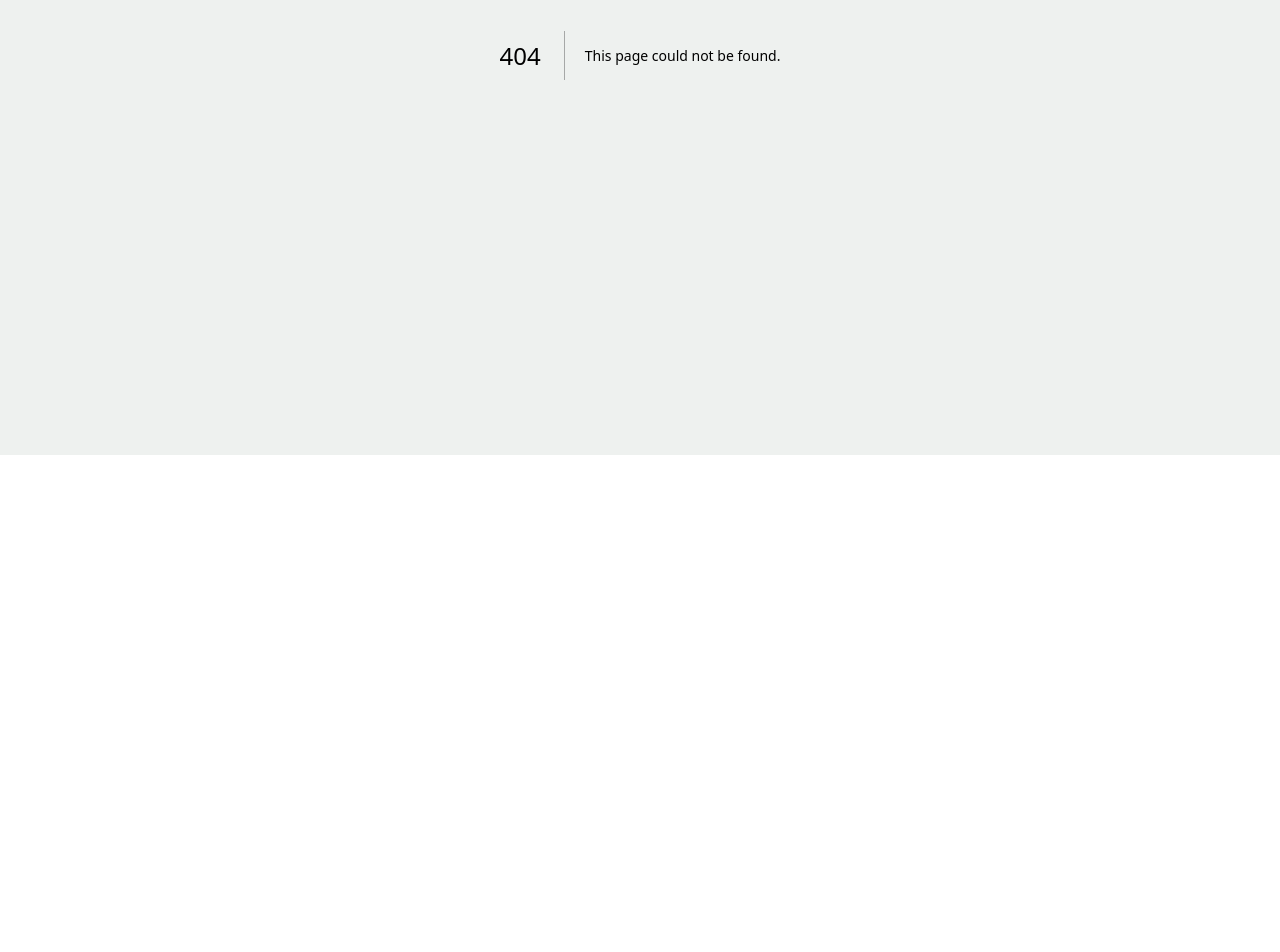
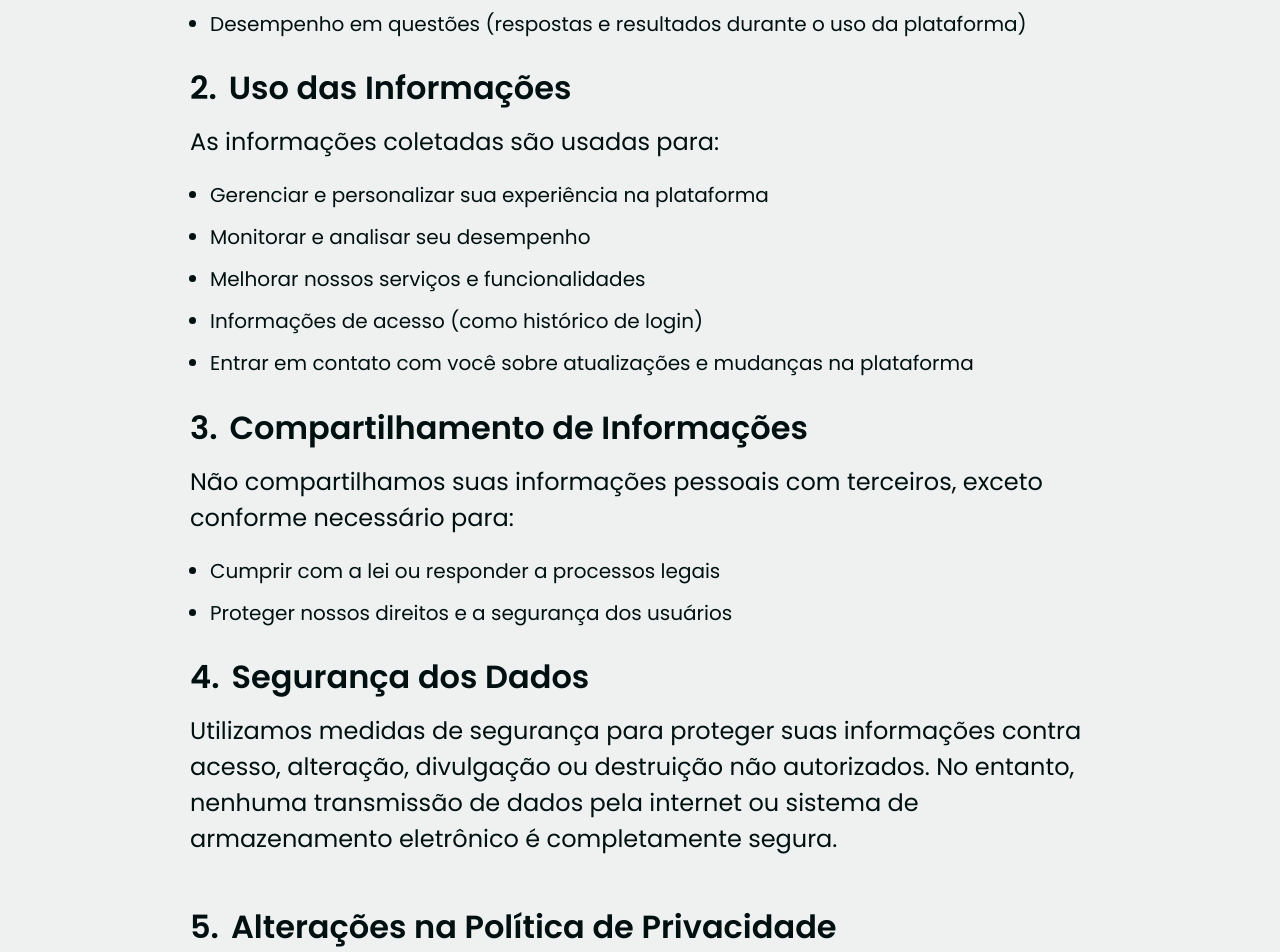
Before and after one commit to will-santosx/willy-academy-next-app, a Next.js app: page /politicas/politicas-privacidade in a window 1280 px wide. Before the commit this address had no page. Shown: the part 420-1372 px from the top of the page. Before the commit the page ends 875 px from the top, so only its background shows below. Built offline with nearby package versions, Linux system fonts and the light colour scheme.

Commit message:
pagina de politicas de privacidade e termos de uso.

```diff
--- a/src/app/auth/cadastro/page.tsx
+++ b/src/app/auth/cadastro/page.tsx
@@ -154,7 +154,7 @@ export default function FormPage() {
                 <Link
                   className="underline font-medium"
                   target="_blank"
-                  href={"#"}
+                  href={"/politicas/termos"}
                 >
                   Termos de Uso
                 </Link>{" "}
@@ -162,7 +162,7 @@ export default function FormPage() {
                 <Link
                   className="underline font-medium"
                   target="_blank"
-                  href={"#"}
+                  href={"/politicas/politicas-privacidade"}
                 >
                   Políticas de Privacidade
                 </Link>
--- /dev/null
+++ b/src/app/components/PolicyItems/PolicyItems.tsx
@@ -0,0 +1,29 @@
+interface PolicyItemsProps {
+  num: number;
+  title: string;
+  subtitle?: string;
+  itens: string[];
+}
+
+export default function PolicyItems(props: PolicyItemsProps) {
+  return (
+    <div className="flex flex-col gap-5">
+      <div className="flex flex-col gap-3 lg:px-[100px] xl:px-[160px]">
+        <div className="flex items-center text-[20px] md:text-[24px] lg:text-[32px] font-semibold gap-3">
+          <span>{props.num}.</span>
+          <h2 className="">{props.title}</h2>
+        </div>
+        {props.subtitle ? (
+          <span className="text-[15px] md:text-[18px] lg:text-[24px]">
+            {props.subtitle}
+          </span>
+        ) : null}
+      </div>
+      <ul className="list-disc text-justify flex flex-col gap-3 px-5 text-[13px] md:text-[16px] lg:text-[20px] lg:px-[120px] xl:px-[180px]">
+        {props.itens && props.itens.length > 0
+          ? props.itens.map((item, index) => <li key={index}>{item}</li>)
+          : null}
+      </ul>
+    </div>
+  );
+}
--- /dev/null
+++ b/src/app/politicas/(politicas)/layout.tsx
@@ -0,0 +1,17 @@
+import { Metadata } from "next";
+
+export const metadata: Metadata = {
+  title: "Willy Academy: Termos de Uso e Políticas de Privacidade",
+};
+
+export default function TermsLayout({
+  children,
+}: Readonly<{
+  children: React.ReactNode;
+}>) {
+  return (
+    <main className="bg-neutral-bright-gray w-full min-h-screen">
+      {children}
+    </main>
+  );
+}
--- /dev/null
+++ b/src/app/politicas/(politicas)/politicas-privacidade/page.tsx
@@ -0,0 +1,67 @@
+import PolicyItems from "@/app/components/PolicyItems/PolicyItems";
+
+export default function policiesPage() {
+  return (
+    <div className="px-[30px] py-[20px] text-neutral-rich-black flex flex-col gap-[1.6rem]">
+      <h1 className="text-[24px] font-bold text-center">
+        Políticas de Privacidade <br /> Última atualização: 09/07/2024
+      </h1>
+      <PolicyItems
+        num={1}
+        title="Informações Coletadas"
+        itens={[
+          "Nome e sobrenome",
+          "Email",
+          "Senha",
+          "Informações de acesso (como histórico de login)",
+          "Desempenho em questões (respostas e resultados durante o uso da plataforma)",
+        ]}
+      />
+      <PolicyItems
+        num={2}
+        title="Uso das Informações"
+        subtitle="As informações coletadas são usadas para:"
+        itens={[
+          "Gerenciar e personalizar sua experiência na plataforma",
+          "Monitorar e analisar seu desempenho",
+          "Melhorar nossos serviços e funcionalidades",
+          "Informações de acesso (como histórico de login)",
+          "Entrar em contato com você sobre atualizações e mudanças na plataforma",
+        ]}
+      />
+      <PolicyItems
+        num={3}
+        title="Compartilhamento de Informações"
+        subtitle="Não compartilhamos suas informações pessoais com terceiros, exceto conforme necessário para:"
+        itens={[
+          "Cumprir com a lei ou responder a processos legais",
+          "Proteger nossos direitos e a segurança dos usuários",
+        ]}
+      />
+      <PolicyItems
+        num={4}
+        title="Segurança dos Dados"
+        subtitle="Utilizamos medidas de segurança para proteger suas informações contra acesso, alteração, divulgação ou destruição não autorizados. No entanto, nenhuma transmissão de dados pela internet ou sistema de armazenamento eletrônico é completamente segura."
+        itens={[]}
+      />
+      <PolicyItems
+        num={5}
+        title="Alterações na Política de Privacidade"
+        subtitle="Podemos atualizar esta Política de Privacidade periodicamente. Notificaremos você sobre quaisquer alterações significativas através do email cadastrado ou por meio de notificações na plataforma."
+        itens={[]}
+      />
+      <PolicyItems
+        num={6}
+        title="Direitos dos Usuários"
+        subtitle="Você tem o direito de acessar, corrigir ou excluir suas informações pessoais armazenadas em nossa plataforma. Para exercer esses direitos, entre em contato conosco através do email [willy.academy@proton.me]"
+        itens={[]}
+      />
+      <PolicyItems
+        num={7}
+        title="Contato"
+        subtitle="Se você tiver dúvidas ou preocupações sobre esta Política de Privacidade, entre em contato conosco através do email [willy.academy@proton.me]"
+        itens={[]}
+      />
+    </div>
+  );
+}
--- /dev/null
+++ b/src/app/politicas/(politicas)/termos/page.tsx
@@ -0,0 +1,77 @@
+import PolicyItems from "@/app/components/PolicyItems/PolicyItems";
+
+export default function termsPage() {
+  return (
+    <div className="px-[30px] py-[20px] text-neutral-rich-black flex flex-col gap-[1.6rem]">
+      <h1 className="text-[24px] font-bold text-center">
+        Termos de Uso <br /> Última atualização: 09/07/2024
+      </h1>
+      <PolicyItems
+        num={1}
+        title="Aceitação dos Termos"
+        subtitle="Ao acessar e usar a plataforma Willy Academy, você concorda em cumprir e ser regido por estes Termos de Uso. Se você não concordar com qualquer parte destes termos, não deve usar nossos serviços."
+        itens={[]}
+      />
+      <PolicyItems
+        num={2}
+        title="Serviços Oferecidos"
+        subtitle="A Willy Academy oferece acesso a um banco de questões, correções inteligentes, materiais prontos, monitoramento de desempenho e recursos para ajudar os usuários a se prepararem para exames e avaliações."
+        itens={[]}
+      />
+      <PolicyItems
+        num={3}
+        title="Cadastro"
+        subtitle="Para utilizar nossos serviços, você deve criar uma conta, fornecendo seu nome, sobrenome, email e senha. Você é responsável por manter a confidencialidade da sua senha e por todas as atividades que ocorrem sob sua conta."
+        itens={[]}
+      />
+      <PolicyItems
+        num={4}
+        title="Dados Coletados"
+        subtitle="Coletamos os seguintes dados:"
+        itens={[
+          "Nome e sobrenome",
+          "Email",
+          "Senha",
+          "Informações de Acesso",
+          "Desempenho em Questões",
+        ]}
+      />
+      <PolicyItems
+        num={5}
+        title="Relatório de Erros e Bugs"
+        subtitle="Como nossa plataforma está em desenvolvimento, solicitamos que todos os usuários reportem erros e bugs encontrados para futuras melhorias. Isso pode ser feito através dos canais de suporte disponíveis na plataforma."
+        itens={[]}
+      />
+      <PolicyItems
+        num={6}
+        title="Alterações nos Termos"
+        subtitle="Os Termos de Uso podem ser alterados a qualquer momento. Notificaremos os usuários sobre quaisquer alterações significativas através do email cadastrado ou por meio de notificações na plataforma."
+        itens={[]}
+      />
+      <PolicyItems
+        num={7}
+        title="Testes e Desenvolvimento"
+        subtitle="Podemos realizar testes e implementar novas funcionalidades periodicamente. Seu uso contínuo da plataforma implica consentimento para participar desses testes."
+        itens={[]}
+      />
+      <PolicyItems
+        num={8}
+        title="Segurança de Dados"
+        subtitle="Implementamos medidas de segurança para proteger seus dados. No entanto, não podemos garantir a segurança absoluta de suas informações."
+        itens={[]}
+      />
+      <PolicyItems
+        num={9}
+        title="Limitação de Responsabilidade"
+        subtitle="A Willy Academy não se responsabiliza por qualquer dano direto ou indireto resultante do uso da plataforma."
+        itens={[]}
+      />
+      <PolicyItems
+        num={10}
+        title="Limitação de Responsabilidade"
+        subtitle="Para dúvidas ou informações adicionais, entre em contato conosco através do email [willy.academy@proton.me]."
+        itens={[]}
+      />
+    </div>
+  );
+}
```
